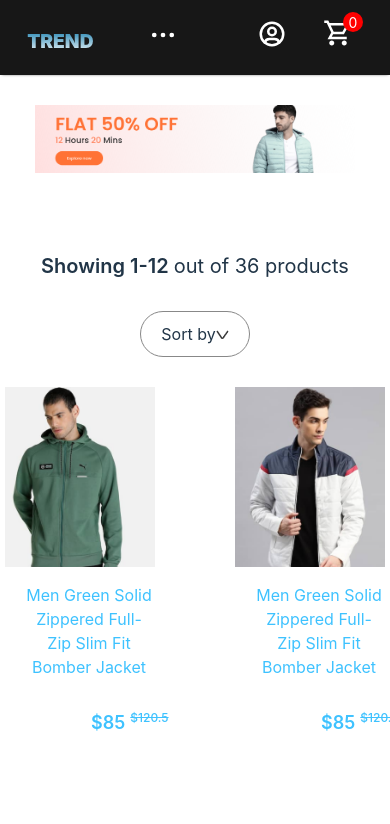
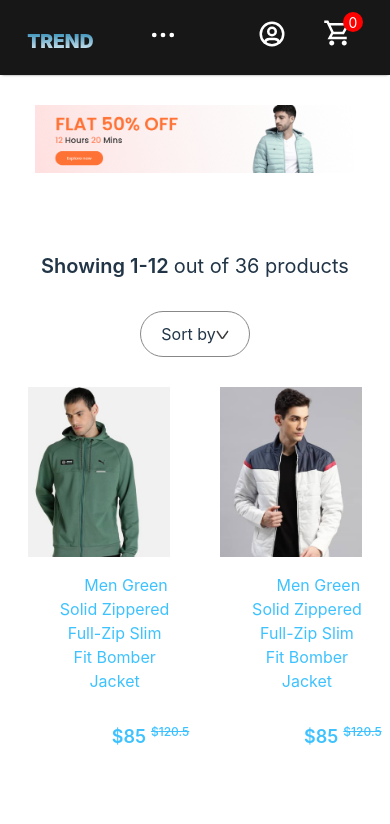
Before and after one commit to DontStopPrograming/e-commerce-clothing, a React (Vite) app: page /mens in a window 390 px wide. Shown: the top 824 px of the page. Built offline with nearby package versions, Linux system fonts and the light colour scheme.

Commit message:
Item Component - error fixed v2

```diff
--- a/src/components/Item/item.css
+++ b/src/components/Item/item.css
@@ -64,10 +64,10 @@
     }
 
     .item p {
-        width: 70%;
+        width: 80%;
         font-size: 1rem;
         text-align: center;
-        margin-left: 20%;
+        text-indent: 20%;
 
 
     }
@@ -75,8 +75,8 @@
 
 
     .item img {
-        width: 180px;
-        height: 180px !important;
+        width: auto;
+        height: 170px !important;
         display: block;
         object-fit: contain;
 
--- a/src/components/Popular/popular.css
+++ b/src/components/Popular/popular.css
@@ -83,19 +83,6 @@
         visibility: hidden;
     }
 
-    /* .control-arrow.control-next::before {
-        content: 'Next';
-        color: #171717;
-        font-size: 20px;
-        z-index: 9;
-
-    }
-
-    .control-arrow.control-prev::before {
-        content: 'Prev';
-        color: #171717;
-    } */
-
 
 
     .popular-item {
@@ -108,15 +95,6 @@
 
     }
 
-    .popular-item img {}
 
 
-    .popular {
-        display: flex;
-        flex-direction: column;
-        align-items: center;
-        gap: 10px;
-
-    }
-
 }
```
